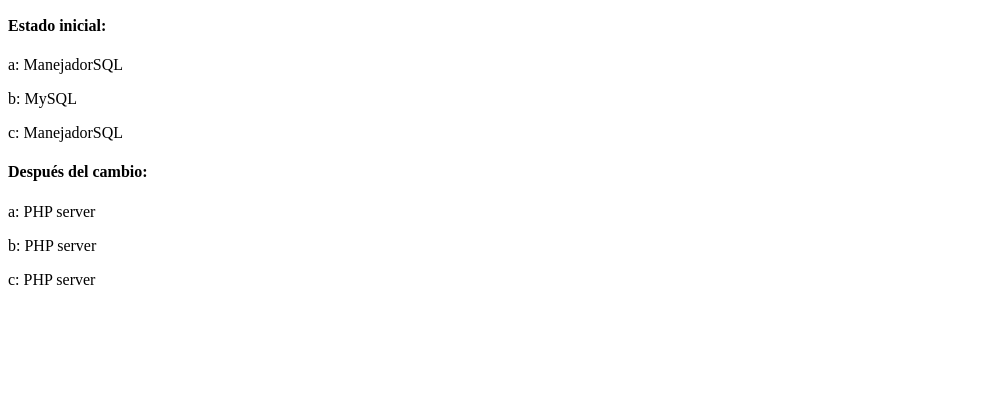
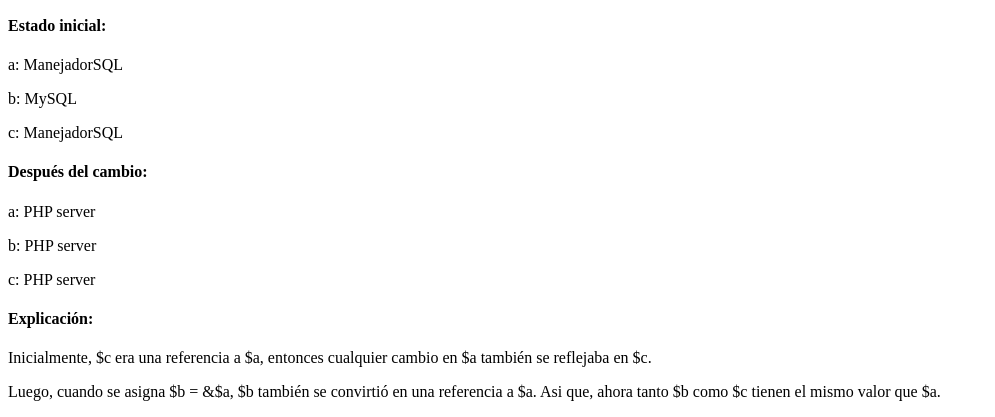
Before and after one commit to ObedEsp/tecweb, a PHP site: page / in a window 1280 px wide. Shown: the part 396-813 px from the top of the page, without its empty margins (0-995 px from the left). Before the commit the page ends 681 px from the top, so only its background shows below. Run offline with PHP 8.4, Linux system fonts and the light colour scheme.

Commit message:
Ejerciciso 2 resuelto se realizo inciso d (Explicación de lo ocurrido)

```diff
--- a/practicas/p04/index.php
+++ b/practicas/p04/index.php
@@ -59,6 +59,11 @@
         echo "<p>a: $a</p>";
         echo "<p>b: $b</p>";
         echo "<p>c: $c</p>";
+
+        // Explicación del resultado
+        echo '<h4>Explicación:</h4>';
+        echo '<p>Inicialmente, $c era una referencia a $a, entonces cualquier cambio en $a también se reflejaba en $c.</p>';
+        echo '<p>Luego, cuando se asigna $b = &$a, $b también se convirtió en una referencia a $a. Asi que, ahora tanto $b como $c tienen el mismo valor que $a.</p>';
     ?>
 </body>
 </html>
```
